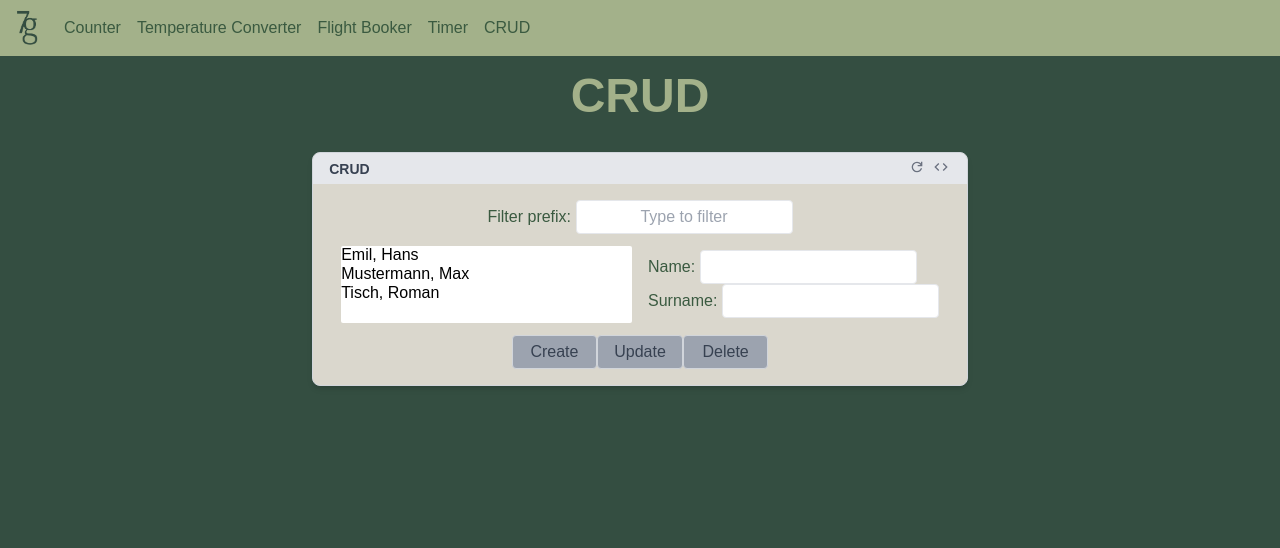
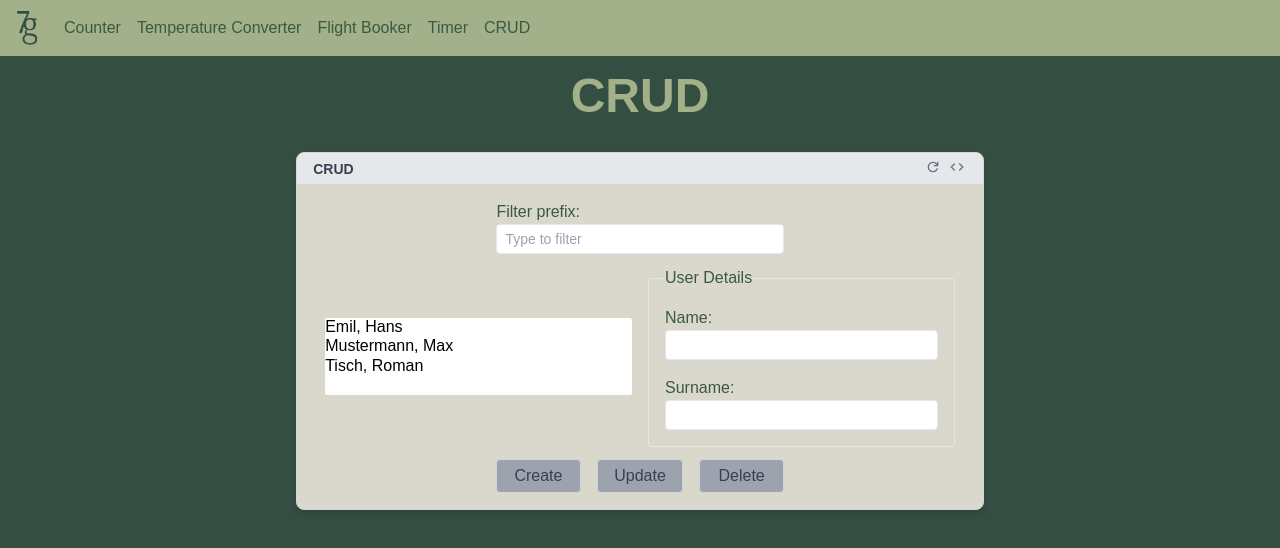
Before and after one commit to Shayan1503/7guis, a SvelteKit app: page /crud in a window 1280 px wide. Shown: the top 548 px of the page. Built offline with nearby package versions, Linux system fonts and the light colour scheme; a web font is replaced by a local one.

Commit message:
crud enhancements

```diff
--- a/src/routes/crud/+page.svelte
+++ b/src/routes/crud/+page.svelte
@@ -61,12 +61,11 @@
     }
 
     function handleUpdate() {
-        users.map(user => {
-            if (user.id === selected) {
+        const user = users.find((user) => user.id === selected);
+        if (user) {
             user.firstname = firstname.trim();
             user.lastname = lastname.trim();
         }
-        });
         selected = undefined;
     }
 
@@ -80,8 +79,10 @@
         }
 
         if (index < 0) {
-            throw new Error(`User with id ${selected} not found.`);
+            console.error(`User with id ${selected} not found.`);
+            return;
         }
+
 
         users.splice(index, 1);
         selected = undefined;
@@ -111,26 +112,29 @@
                     <option value={user.id}>{user.lastname}, {user.firstname}</option>
                 {/each}
             </select>
-            <div class="grid">
+            <fieldset class="border p-4 rounded flex flex-col gap-4">
+                <legend class="text-custom-color-400 text-base font-medium">User Details</legend>
                 <label for="firstname">
                     Name:
-                    <input id="firstname"
+                    <input
+                            id="firstname"
                             type="text"
                             aria-label="Name"
                             bind:value={firstname}
-                    >
+                    />
                 </label>
                 <label for="lastname">
                     Surname:
-                    <input id="lastname"
+                    <input
+                            id="lastname"
                             type="text"
                             aria-label="Surname"
                             bind:value={lastname}
-                    >
+                    />
                 </label>
+            </fieldset>
         </div>
-        </div>
-        <div class="grid grid-cols-3 items-center">
+        <div class="grid grid-cols-3 items-center gap-4 justify-center">
             <Button text="Create" clickEvent={handleCreate} isDisabled={firstname === '' || lastname === ''}/>
             <Button text="Update" clickEvent={handleUpdate}
                     isDisabled={selected === undefined || firstname === '' || lastname === ''}/>
@@ -144,7 +148,7 @@
 <style lang="postcss">
 
     input {
-        @apply border rounded text-center p-1;
+        @apply border rounded px-2 py-1 text-sm w-full;
     }
 
     label {
```
Lines whose indentation alone changed are shown as unchanged.
